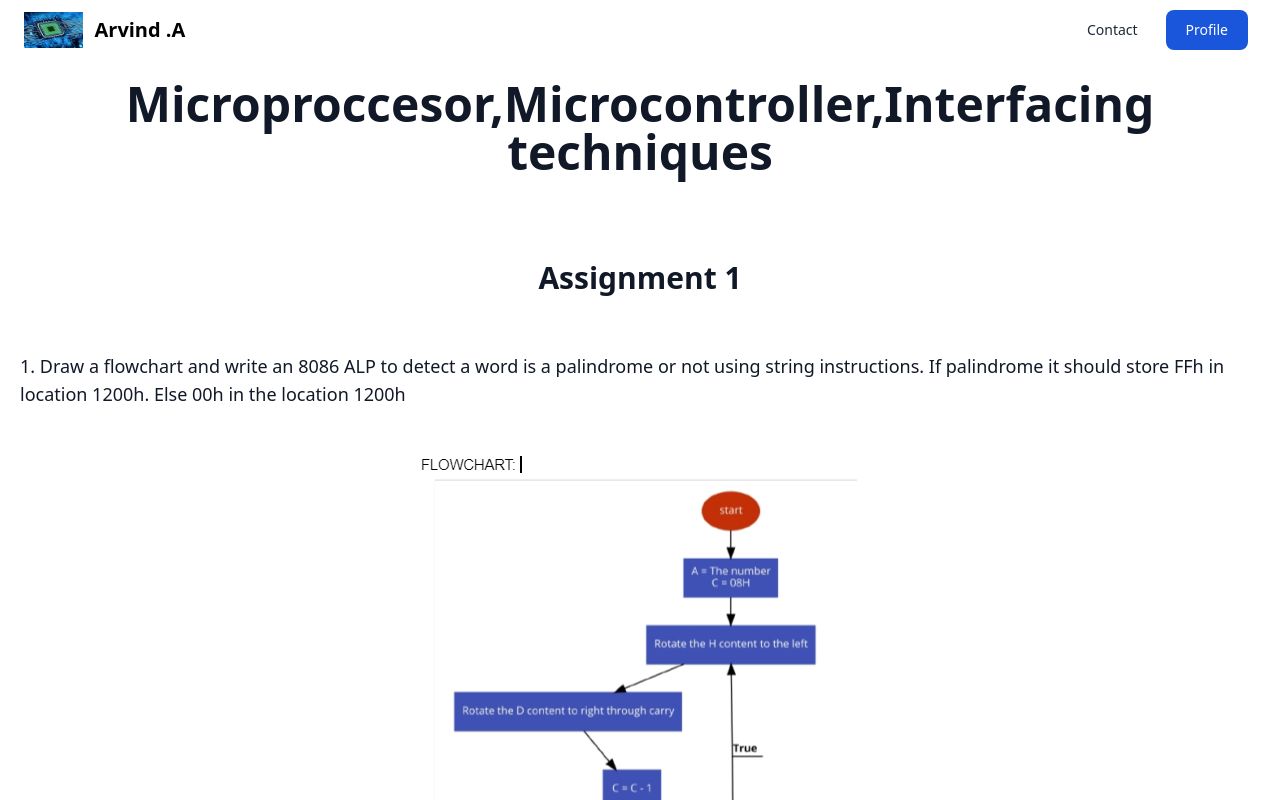
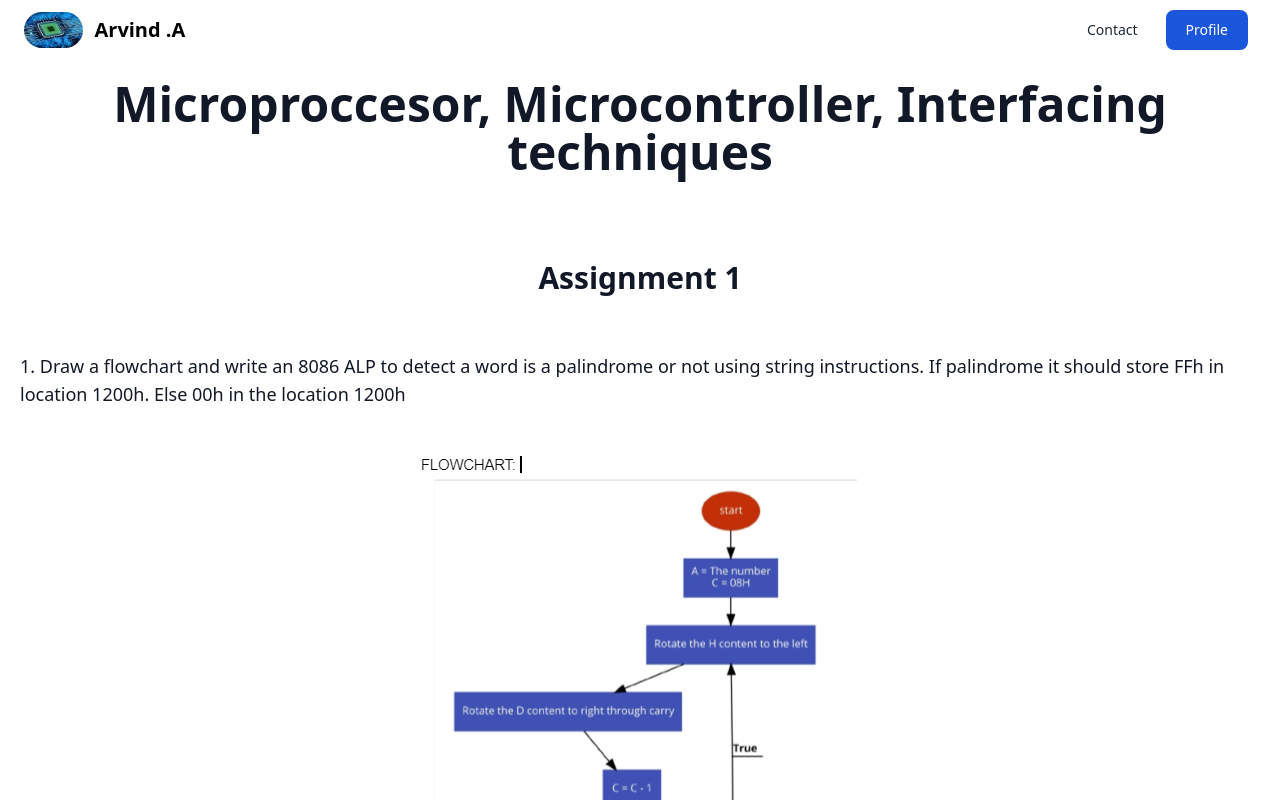
Before and after one commit to arvind-4/mpmc-assignment, a React (Vite) app: page / in a window 1280 px wide. Shown: the top 800 px of the page. Built offline with nearby package versions, Linux system fonts and the light colour scheme; the HTML template or start-up script is replaced by a standard one.

Commit message:
feat: updated components and header files

```diff
--- a/src/App.tsx
+++ b/src/App.tsx
@@ -1,11 +1,11 @@
-import Component1 from "./components/1";
+import AssignmentCode from "./components/Assignment";
 import Header from "./components/Header";
 
 function App() {
   return (
     <div>
       <Header />
-      <Component1 />
+      <AssignmentCode />
     </div>
   );
 }
--- a/src/components/Header.tsx
+++ b/src/components/Header.tsx
@@ -1,3 +1,5 @@
+import { PROFILE_URL, PROFILE_EMAIL } from "../constants";
+
 const Header = () => {
   return (
     <div>
@@ -7,8 +9,8 @@ const Header = () => {
             <a href="/" className="flex items-center">
               <img
                 src="/logo.jpeg"
-                className="mr-3 h-6 sm:h-9"
-                alt="Flowbite Logo"
+                className="rounded-full mr-3 h-6 sm:h-9"
+                alt="Assignment Logo"
               />
               <span className="self-center text-xl font-semibold whitespace-nowrap dark:text-white">
                 Arvind .A
@@ -16,13 +18,13 @@ const Header = () => {
             </a>
             <div className="flex items-center lg:order-2">
               <a
-                href="mailto:pingarvindforquestions@gmail.com"
+                href={`mailto:${PROFILE_EMAIL}`}
                 className="text-gray-800 dark:text-white hover:bg-gray-50 focus:ring-4 focus:ring-gray-300 font-medium rounded-lg text-sm px-4 lg:px-5 py-2 lg:py-2.5 mr-2 dark:hover:bg-gray-700 focus:outline-none dark:focus:ring-gray-800"
               >
                 Contact
               </a>
               <a
-                href="https://arvind11.tk/"
+                href={PROFILE_URL}
                 target={"_blank"}
                 className="text-white bg-blue-700 hover:bg-blue-800 focus:ring-4 focus:ring-blue-300 font-medium rounded-lg text-sm px-4 lg:px-5 py-2 lg:py-2.5 mr-2 dark:bg-blue-600 dark:hover:bg-blue-700 focus:outline-none dark:focus:ring-blue-800"
               >
```
